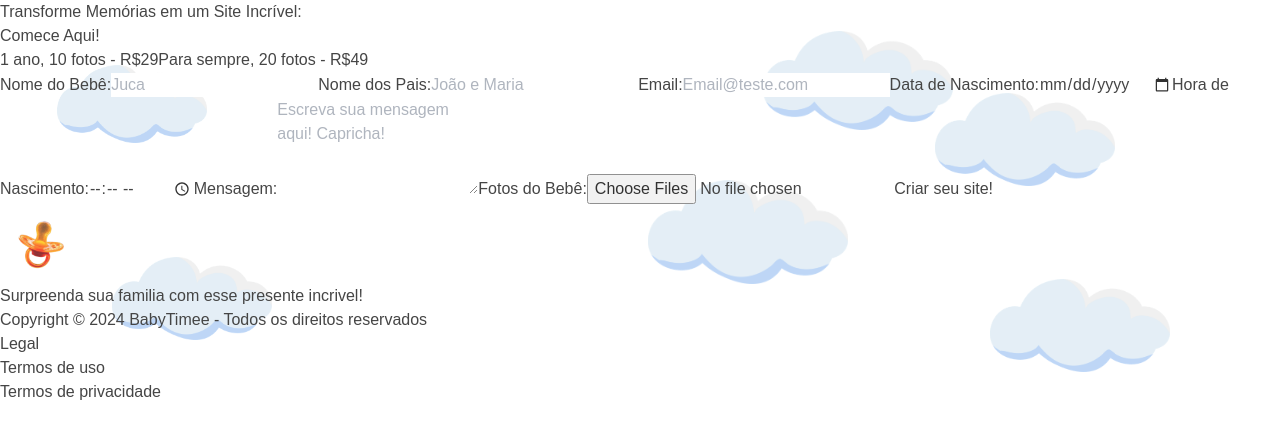
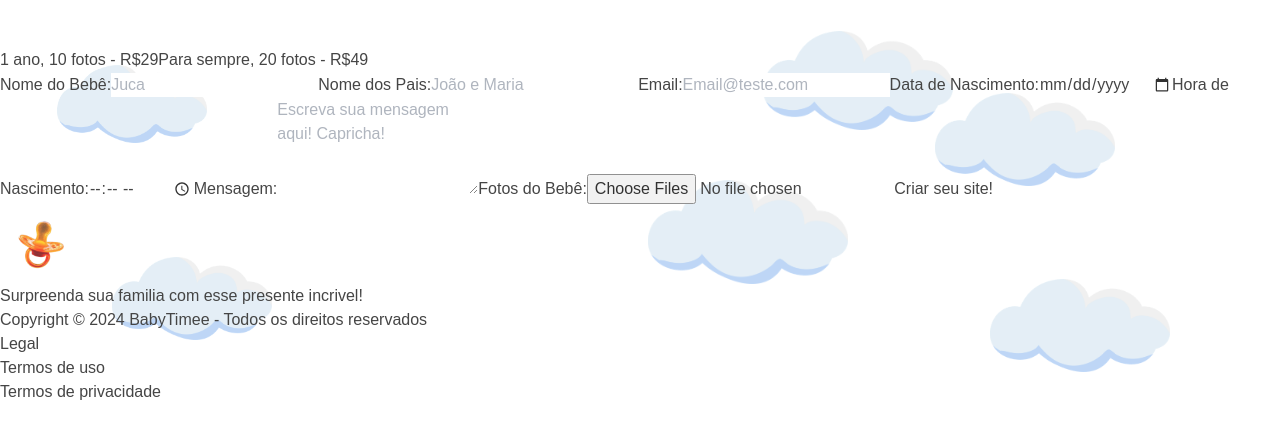
Before and after one commit to caetano-rangel/babytimee, a Next.js app: page /form in a window 1280 px wide. Shown: the top 438 px of the page. Built offline with nearby package versions, Linux system fonts and the light colour scheme.

Commit message:
fix webkit

```diff
--- a/src/app/form/page.tsx
+++ b/src/app/form/page.tsx
@@ -149,9 +149,15 @@ const Form = () => {
         opacity: 0.8, // Leve transparência para as nuvens
       }}
     >
-      <h1 className="text-4xl font-semibold text-center mb-8 bg-gradient-to-r from-orange-600 via-orange-400 to-orange-200 bg-clip-text text-transparent sm:pt-2">
-        Transforme Memórias em um Site Incrível:<br></br>Comece Aqui!
-      </h1>
+        <h1
+            className="text-4xl font-semibold text-center mb-8 bg-gradient-to-r from-orange-600 via-orange-400 to-orange-200 text-transparent sm:pt-2"
+            style={{
+                WebkitBackgroundClip: 'text',
+                WebkitTextFillColor: 'transparent',
+            }}
+            >
+            Transforme Memórias em um Site Incrível:<br />Comece Aqui!
+        </h1>
 
       {/* Opções de plano */}
       <div className="flex justify-center mb-6 w-full max-w-lg shadow-2xl">
@@ -225,7 +231,7 @@ const Form = () => {
           value={formData.dataNascimento}
           onChange={handleChange}
           required
-          className={`w-full p-3 mt-2 bg-white shadow-2xl text-black rounded-lg ${fieldErrors.dataNascimento ? 'border-2 border-red-500' : ''}`}
+          className={`w-full p-3 mt-2 bg-white shadow-2xl text-black rounded-lg appearance-none ${fieldErrors.dataNascimento ? 'border-2 border-red-500' : ''}`}
         />
         {fieldErrors.dataNascimento && <p className="text-red-500 text-sm">{fieldErrors.dataNascimento}</p>}
       </label>
@@ -239,7 +245,7 @@ const Form = () => {
           value={formData.horaNascimento}
           onChange={handleChange}
           required
-          className={`w-full p-3 mt-2 bg-white shadow-2xl text-black rounded-lg ${fieldErrors.horaNascimento ? 'border-2 border-red-500' : ''}`}
+          className={`w-full p-3 mt-2 bg-white shadow-2xl text-black rounded-lg appearance-none ${fieldErrors.horaNascimento ? 'border-2 border-red-500' : ''}`}
         />
         {fieldErrors.horaNascimento && <p className="text-red-500 text-sm">{fieldErrors.horaNascimento}</p>}
       </label>
--- a/src/app/page.tsx
+++ b/src/app/page.tsx
@@ -233,7 +233,7 @@ const Home: React.FC = () => {
           </ul>
           <button onClick={handleClick} className="text-lg mt-6 bg-gradient-to-r from-orange-500 to-orange-300 text-white px-8 py-2 rounded-md shadow-lg shadow-orange-600/60 transition-all duration-300 hover:shadow-xl hover:shadow-orange-500/70">Quero fazer meu site!</button>
 
-          <div className="absolute top-[-15px] left-1/2 transform -translate-x-1/2 text-center w-8/12 bg-gradient-to-r from-orange-500 to-orange-300 text-black uppercase font-semibold text-sm py-1 px-4 rounded-full">
+          <div className="absolute top-[-15px] left-1/2 transform -translate-x-1/2 text-center w-8/12 bg-gradient-to-r from-orange-500 to-orange-300 text-gray-700 uppercase font-semibold text-sm py-1 px-4 rounded-full">
             <p>mais escolhido!</p>
           </div>
         </motion.div>
--- a/src/app/terms/page.tsx
+++ b/src/app/terms/page.tsx
@@ -16,7 +16,7 @@ const Terms: React.FC = () => {
           <p className="mb-4">
             Nossa plataforma permite que casais criem uma página personalizada preenchendo um
             formulário com seu nome, data de início do relacionamento, uma mensagem personalizada e
-            até 7 fotos. Após o preenchimento, o casal é direcionado para o checkout e, ao concluir o
+            até 20 fotos. Após o preenchimento, o casal é direcionado para o checkout e, ao concluir o
             pagamento, recebe um link com um QR Code via email.
           </p>
 
```
